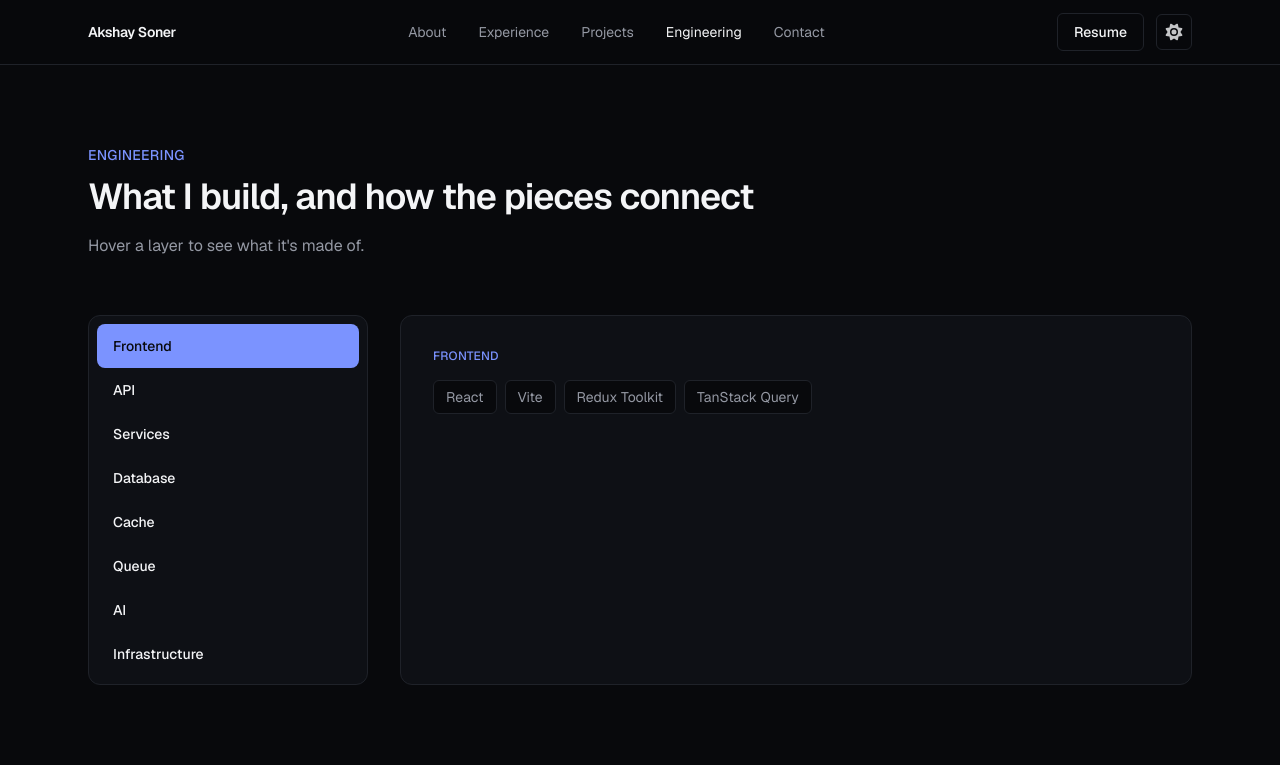
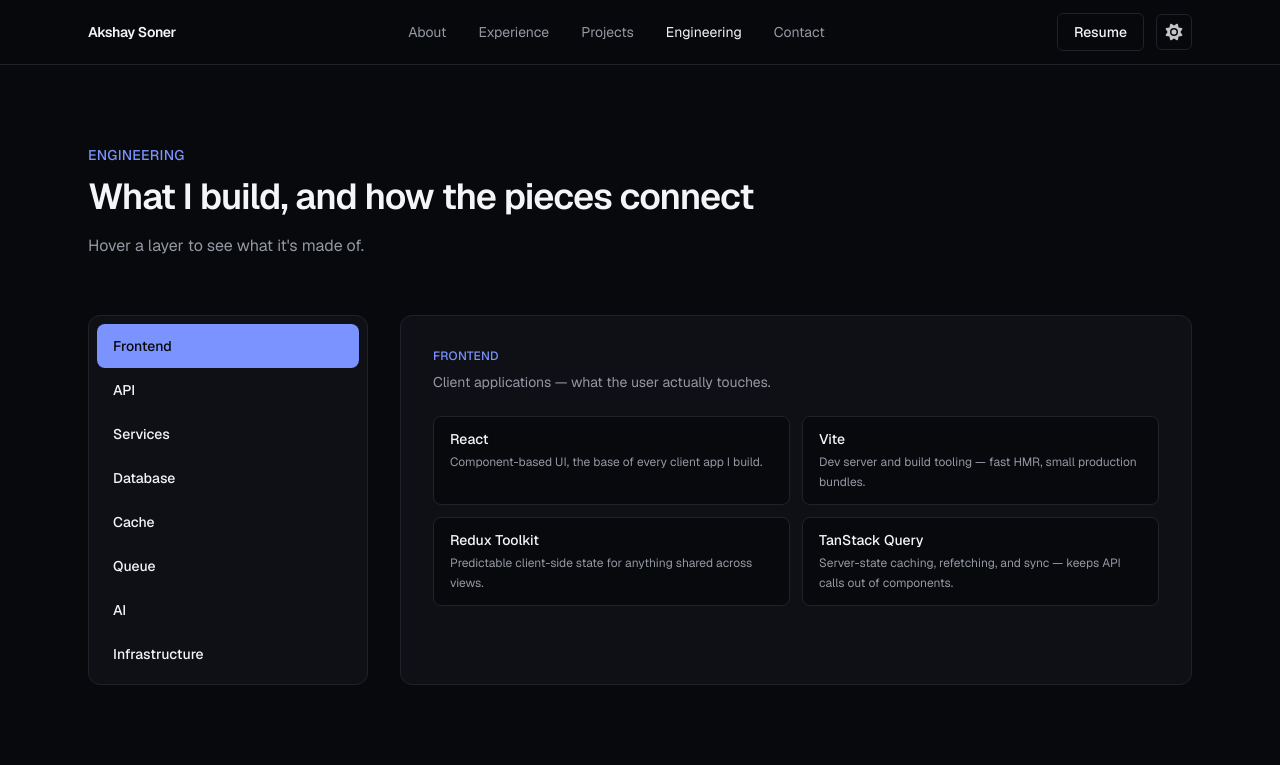
Before and after one commit to akssnr/portfolio, a Next.js app: page /engineering in a window 1280 px wide. Shown: the top 765 px of the page. Built offline with nearby package versions, Linux system fonts and the light colour scheme.

Commit message:
Engineering graph: replace tag pills with per-tech usage notes
Each tech under a layer now shows what it's for and why it's used,
instead of a bare name badge. Also added a one-line summary per layer.

```diff
--- a/components/engineering-graph.tsx
+++ b/components/engineering-graph.tsx
@@ -3,24 +3,99 @@
 import { useState } from "react";
 import { cn } from "@/lib/utils";
 
-const stack = [
-  { id: "frontend", label: "Frontend", tech: ["React", "Vite", "Redux Toolkit", "TanStack Query"] },
-  { id: "api", label: "API", tech: ["Node.js", "Express", "FastAPI", "REST"] },
-  { id: "services", label: "Services", tech: ["Background Jobs", "Real-time (Socket.IO)", "Auth"] },
-  { id: "database", label: "Database", tech: ["PostgreSQL", "MySQL", "Prisma"] },
-  { id: "cache", label: "Cache", tech: ["Redis"] },
-  { id: "queue", label: "Queue", tech: ["BullMQ", "Redis"] },
-  { id: "ai", label: "AI", tech: ["LLMs", "RAG", "Vector Search", "Ollama"] },
-  { id: "infrastructure", label: "Infrastructure", tech: ["Docker", "NGINX", "AWS", "GitHub Actions"] },
-] as const;
+type TechNote = { name: string; note: string };
+
+const stack: { id: string; label: string; summary: string; tech: TechNote[] }[] = [
+  {
+    id: "frontend",
+    label: "Frontend",
+    summary: "Client applications — what the user actually touches.",
+    tech: [
+      { name: "React", note: "Component-based UI, the base of every client app I build." },
+      { name: "Vite", note: "Dev server and build tooling — fast HMR, small production bundles." },
+      { name: "Redux Toolkit", note: "Predictable client-side state for anything shared across views." },
+      { name: "TanStack Query", note: "Server-state caching, refetching, and sync — keeps API calls out of components." },
+    ],
+  },
+  {
+    id: "api",
+    label: "API",
+    summary: "The contract between clients and backend services.",
+    tech: [
+      { name: "Node.js", note: "JS runtime for backend services that share code/types with the frontend." },
+      { name: "Express", note: "Routing and middleware for Node APIs — auth, validation, error handling." },
+      { name: "FastAPI", note: "Async Python framework for AI/data services — used where the workload is Python-native." },
+      { name: "REST", note: "Standard request/response contract — predictable, cacheable, easy to version." },
+    ],
+  },
+  {
+    id: "services",
+    label: "Services",
+    summary: "Work that doesn't belong on the request/response path.",
+    tech: [
+      { name: "Background Jobs", note: "Notifications, media processing, scheduled tasks — moved off the request path." },
+      { name: "Real-time (Socket.IO)", note: "Push live updates (chat, status changes) instead of polling." },
+      { name: "Auth", note: "JWT sessions plus Google OAuth / Firebase phone-OTP for web and mobile sign-in." },
+    ],
+  },
+  {
+    id: "database",
+    label: "Database",
+    summary: "System of record — the data that has to be right.",
+    tech: [
+      { name: "PostgreSQL", note: "Relational store of choice — data with real relationships (users, listings, transactions)." },
+      { name: "MySQL", note: "Relational storage on projects where it was already the standard." },
+      { name: "Prisma", note: "Type-safe ORM and migrations over Postgres — schema changes without hand-written SQL." },
+    ],
+  },
+  {
+    id: "cache",
+    label: "Cache",
+    summary: "Absorbing load before it reaches the database.",
+    tech: [
+      { name: "Redis", note: "In-memory cache for sessions and hot reads — cuts repeated load off Postgres." },
+    ],
+  },
+  {
+    id: "queue",
+    label: "Queue",
+    summary: "Reliable async work with retries built in.",
+    tech: [
+      { name: "BullMQ", note: "Redis-backed job queue — retry policies instead of fire-and-forget calls." },
+      { name: "Redis", note: "Backing store for queue state and job persistence." },
+    ],
+  },
+  {
+    id: "ai",
+    label: "AI",
+    summary: "Where language models actually earn their place.",
+    tech: [
+      { name: "LLMs", note: "Generation and reasoning over text — used where retrieval alone isn't enough." },
+      { name: "RAG", note: "Grounds LLM answers in retrieved source content instead of unguided model memory." },
+      { name: "Vector Search", note: "Semantic retrieval over embeddings — finds passages by meaning, not keyword match." },
+      { name: "Ollama", note: "Self-hosted local inference — keeps documents and inference on infrastructure I control." },
+    ],
+  },
+  {
+    id: "infrastructure",
+    label: "Infrastructure",
+    summary: "Getting all of the above into production, and keeping it there.",
+    tech: [
+      { name: "Docker", note: "Containerized, reproducible deployments — each service isolated and independently restartable." },
+      { name: "NGINX", note: "Reverse proxy, TLS termination, and routing in front of every service." },
+      { name: "AWS", note: "S3 for media storage, plus cloud infrastructure where a managed service beats self-hosting." },
+      { name: "GitHub Actions", note: "CI pipeline — build and test gate deployment before it reaches production." },
+    ],
+  },
+];
 
 export function EngineeringGraph() {
-  const [active, setActive] = useState<(typeof stack)[number]["id"]>(stack[0].id);
+  const [active, setActive] = useState<string>(stack[0].id);
   const activeNode = stack.find((n) => n.id === active) ?? stack[0];
 
   return (
     <div className="grid grid-cols-1 gap-8 lg:grid-cols-[280px_1fr]">
-      <ol className="flex flex-col rounded-xl border border-border bg-card p-2">
+      <ol className="flex flex-col rounded-xl border border-border bg-card p-2 lg:self-start">
         {stack.map((node) => (
           <li key={node.id}>
             <button
@@ -41,18 +116,21 @@
         ))}
       </ol>
 
-      <div className="rounded-xl border border-border bg-card p-8">
+      <div className="rounded-xl border border-border bg-card p-6 sm:p-8">
         <p className="text-xs font-medium tracking-wide text-accent uppercase">
           {activeNode.label}
         </p>
-        <div className="mt-4 flex flex-wrap gap-2">
+        <p className="mt-2 text-sm text-muted">{activeNode.summary}</p>
+
+        <div className="mt-6 grid grid-cols-1 gap-3 sm:grid-cols-2">
           {activeNode.tech.map((t) => (
-            <span
-              key={t}
-              className="rounded-md border border-border bg-background px-3 py-1.5 text-sm text-muted"
+            <div
+              key={t.name}
+              className="rounded-lg border border-border bg-background px-4 py-3"
             >
-              {t}
-            </span>
+              <p className="text-sm font-medium text-foreground">{t.name}</p>
+              <p className="mt-1 text-xs leading-relaxed text-muted">{t.note}</p>
+            </div>
           ))}
         </div>
       </div>
```
